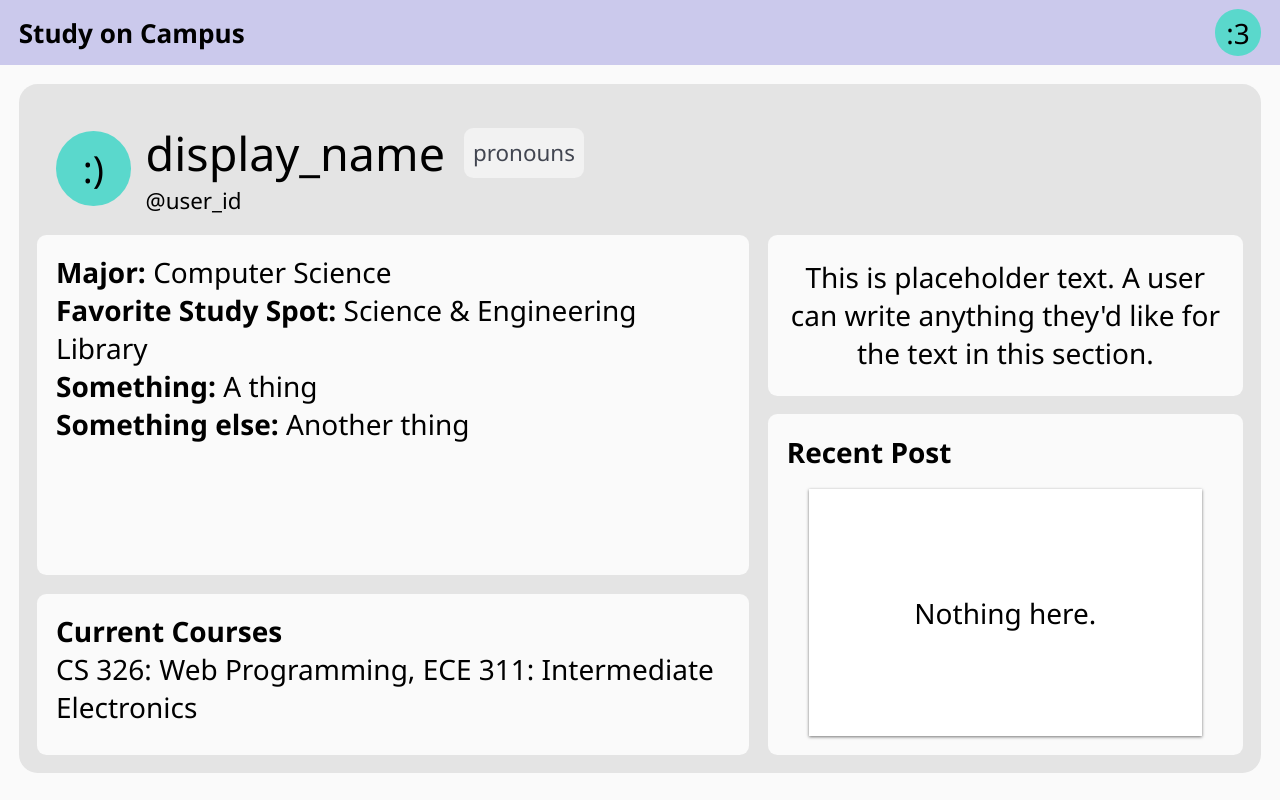
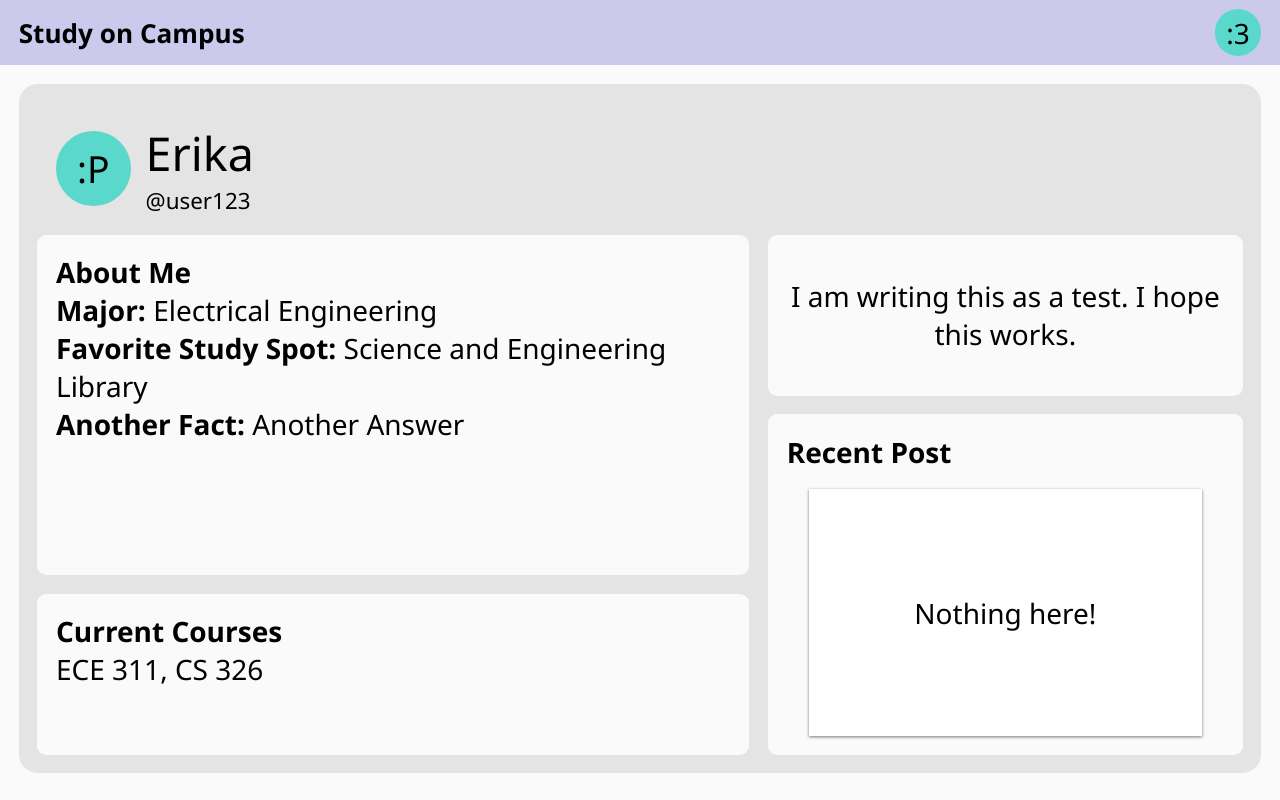
Before and after one commit to eelston/326Group11, a website with bundled scripts: page frontend/src/pages/UserProfile/index.html in a window 1280 px wide. Built offline with nearby package versions, Linux system fonts and the light colour scheme; files whose address does not match are found by name.

Commit message:
initial UI implementation
implemented mockup only (with edits to HTML structure), no features yet

```diff
--- /dev/null
+++ b/frontend/src/components/UserProfileComponent/UserProfileComponent.css
@@ -0,0 +1,190 @@
+/**
+ * DONE SO FAR: only updated css tags according to updated HTML template
+ * TODO: comment/section this out a little better (currently just pulled from mockup)
+ */
+
+
+#profile-container {
+    background: var(--grey-200);
+    padding: 1rem;
+    border-radius: 1rem;
+
+    min-width: fit-content;
+}
+
+/******* PROFILE HEADER ********/
+/** (name, pronouns, user_id) **/
+#profile-header {
+    box-sizing: border-box;
+
+    width: 100%;
+
+    display: flex;
+    align-items: center;
+    padding: 1rem;
+}
+
+#profile-icon {
+    /* this is the one in the profile header, different size from navbar header */
+    min-width: 4rem; /* prevent icon circle from squashing with smaller window width */
+    min-height: 4rem;
+    align-items: center;
+}
+
+#profile-icon:hover {
+    cursor: pointer;
+    background: #40a198;
+    box-shadow: none;
+}
+
+#profile-icon .icon-content {
+    font-size: 2rem;
+}
+
+/* text in profile "header" */
+.header-text-container {
+    display: grid;
+    grid-template-columns: 1fr 1fr;
+    column-gap: 1rem;
+
+    margin-left: 0.8rem;
+    align-items: center;
+}
+
+.display-name {
+    font-size: 2.5rem;
+}
+
+.user-pronouns {
+    color: var(--grey-500);
+    background: var(--grey-100);
+
+    border-radius: 0.5rem;
+    padding: 0.5rem;
+    height: fit-content;
+    width: fit-content;
+
+    font-size: 1.2rem;
+}
+
+.header-text-container .user-id {
+    font-size: 1.2rem;
+    color: var(--darkgrey);
+}
+
+/****** PROFILE CONTENT *******/
+.profile-content {
+    display: grid;
+    grid-template-columns: 3fr 2fr;
+    grid-template-rows: repeat(3, 1fr);
+    gap: 1rem;
+
+    min-height: 65vh;
+}
+
+/* subsection container formatting */
+.profile-subsection {
+    border-radius: 0.5rem;
+    padding: 1rem;
+    background: var(--grey-050);
+}
+
+.profile-subsection * {
+    font-size: 1.5rem;
+}
+
+.location-link {
+    color: black;
+    text-decoration: none;
+}
+
+.location-link:hover {
+    text-decoration: underline;
+    cursor: pointer;
+}
+
+.location-link:visited {
+    color: black;
+}
+
+#about-container {
+    grid-row: 1 / 3;
+}
+
+#about-container li {
+    list-style: none;
+}
+
+#blurb-container {
+    display: flex;
+    align-items: center;
+    text-align: center;
+}
+
+#course-list-container {
+    grid-row: 3 / 3;
+}
+
+#recent-post-container {
+    grid-row: 2 / -1;
+    display: flex;
+    flex-direction: column;
+}
+
+#post-embed-container {
+    background: white;
+    margin-top: 1rem;
+    width: 90%;
+    height: 90%;
+    box-shadow: var(--grey-400) 0 1px 3px;
+    /* same box shadow as location cards */
+    align-self: center;
+
+    display: flex;
+    justify-content: center;
+    align-items: center;
+}
+
+/******************************
+******** MEDIA QUERIES ********
+******************************/
+@media screen and (max-width: 60rem) {
+    /*  window width small enough for single card rows,
+        e.g., mobile devices in portrait mode, most likely */
+
+    /**** subsection layout ****/
+    .profile-content-container {
+        display: grid;
+        grid-template-columns: 1fr;
+        grid-template-rows: auto;
+        gap: 1rem;
+
+        min-height: 60vh;
+    }
+
+    .user-info-container {
+        grid-row: auto;
+    }
+
+    .course-list-container {
+        grid-row: auto;
+    }
+
+    .blurb-container {
+        grid-row: 1;
+    }
+
+    .recent-post-container {
+        grid-row: auto;
+    }
+}
+
+@media screen and (max-width: 40rem) {
+/* window width small enough to need profile header wrapping */
+/**** profile header ****/
+main {background:lightblue}
+    .header-text-container {
+        display: flex;
+        flex-wrap: wrap;
+    }
+}
--- /dev/null
+++ b/frontend/src/components/UserProfileComponent/UserProfileComponent.js
@@ -0,0 +1,159 @@
+import { BaseComponent } from "../BaseComponent/BaseComponent.js";
+
+export class UserProfileComponent extends BaseComponent {
+    #container = null; // init component container element
+
+    constructor(userData = {}) {
+        console.log("Constructing User Profile...")
+        super();
+        this.userData = userData;
+        this.loadCSS('UserProfileComponent');
+    }
+
+    render() {
+        // check if container is already rendered
+        if (this.#container) {
+            return this.#container;
+        }
+
+        // update page title
+        document.title = `${this.userData.name}'s Profile | Study on Campus`;
+
+        // create container div with relevant class
+        this.#container = document.createElement('div');
+        this.#container.setAttribute('id', 'profile-container');
+
+        // add container to main component
+        document.getElementsByTagName('main')[0].appendChild(this.#container);
+
+        // set up subsection divs
+        this.#setupProfileHeader(); // user icon, name, id, pronouns
+        this.#setupProfileContent(); // user profile content (about, blurb, courses, recent post)
+        this.#attachEventListeners();
+
+    }
+
+    #setupProfileHeader() {
+        // set up profile header HTML
+        const profileHeader = document.createElement('div');
+        profileHeader.setAttribute('id', 'profile-header');
+        profileHeader.innerHTML = this.#getProfileHeaderTemplate();
+        this.#container.appendChild(profileHeader); // add to user profile container
+
+        // populate with user data
+        this.#updateProfileHeader();
+    }
+
+    /**
+     * returns HTML template for profile header
+     */
+    #getProfileHeaderTemplate() {
+        return `
+            <div class="user-icon" id="profile-icon"><span class="icon-content"></span></div>
+
+            <div class="header-text-container">
+                <div class="display-name" id="profile-name"></div>
+                <div class="user-pronouns"></div>
+                <div class="user-id"></div>
+            </div>
+        `;
+    }
+
+    /**
+     * populate user profile header corresponding user data/content
+     */
+    #updateProfileHeader() {
+        // renders icon belonging to user profile (NOT necessarily the same as user viewing this page)
+        document.getElementById('profile-icon').querySelector('.icon-content').textContent = this.userData.iconContent;
+
+        // fill with user name and id
+        document.getElementById('profile-name').innerText = this.userData.name;
+        document.querySelector('.user-id').innerText = `@${this.userData.userId}`;
+
+        // display pronouns according to user settings
+        if (this.userData.settings.displayPronouns)  { // if enabled
+            document.querySelector('.user-pronouns').innerText = this.userData.pronouns;
+        } else {
+            document.querySelector('.user-pronouns').style.background = "none"; // display: none affects user--id placement, TODO: maybe adjust to avoid that (later)
+        }
+    }
+
+
+    #setupProfileContent() {
+        // set up profile content container HTML
+        const profileContent = document.createElement('div');
+        profileContent.classList.add('profile-content');
+        profileContent.innerHTML = this.#getProfileContentTemplate();
+        this.#container.appendChild(profileContent); // add to user profile container
+
+        // populate with user data
+        this.#updateProfileContent();
+    }
+
+    /**
+     * returns HTML template for user profile content/subsections
+     */
+    #getProfileContentTemplate() {
+        return `
+            <div id="about-container" class="profile-subsection">
+                <strong class="profile-subsection-title">About Me</strong>
+                <ul id="about-list">
+                </ul>
+            </div>
+
+            <div id="blurb-container" class="profile-subsection">
+                <p id="blurb">Nothing here!
+                </p>
+            </div>
+
+            <div id="course-list-container" class="profile-subsection">
+                <strong class="profile-subsection-title">Current Courses</strong>
+                <p id="courses">
+                </p>
+            </div>
+
+            <div id="recent-post-container" class="profile-subsection">
+                <strong class="profile-subsection-title">Recent Post</strong>
+                <div id="post-embed-container">
+                    <p class="placeholder-text">Nothing here!</p>
+                </div>
+            </div>
+        `;
+    }
+
+    /**
+     * populate user profile subsections with corresponding user data/content
+     */
+    #updateProfileContent() {
+        // about section
+        const aboutSection = document.getElementById('about-list'); // get fact/about list
+        this.userData.profileContent.about.forEach(fact => { // populate with each user fact
+            const li = document.createElement('li'); // create new list item
+            li.innerHTML = `<strong class="fact-title">${fact.factName}:</strong> ${fact.factContent}` // add user data (e.g., *Favorite Study Spot:* SEL)
+            aboutSection.appendChild(li); // add to list
+        })
+
+        // user blurb
+        const blurbSection = document.getElementById('blurb');
+        blurbSection.innerText = this.userData.profileContent.blurb;
+
+        // current courses
+        const courseSection = document.getElementById('courses');
+        courseSection.innerText = this.userData.profileContent.courses;
+        // TODO: swap this over to a list if we implement a course database
+
+        // recent posts
+        const recentPostSection = document.getElementById('post-embed-container');
+        // TODO: THIS IS NOT IMPLEMENTED YET. need to determine how posts are embedded
+    }
+
+    #attachEventListeners() {
+        // const hub = EventHub.getInstance();
+
+        // TODO: determine events (if any) for user profile page
+        // planned/WIP:
+            // location -> navigate to location browsing page, filtered for spec location
+            // if viewer === profile owner, display button to navigate to user settings
+            // ALSO: need to add user settings for profile content
+    }
+}
--- a/frontend/src/pages/UserProfile/index.html
+++ b/frontend/src/pages/UserProfile/index.html
@@ -5,6 +5,7 @@
     <title>Name's Profile | Study on Campus</title>
 
     <link rel="stylesheet" href="style.css">
+    <script type="module" src="script.js"></script>
 </head>
 
 <body>
@@ -14,7 +15,7 @@
     </header>
 
     <main>
-        <div id="profile-container">
+        <!-- <div id="profile-container">
             <div class="profile-header">
                 <div class="user-icon" id="profile-icon"><span class="icon-content">:)</span></div>
 
@@ -66,6 +67,6 @@
                     </div>
                 </div>
             </div>
-        </div>
+        </div> -->
     </main>
 </body>
--- a/frontend/src/pages/UserProfile/style.css
+++ b/frontend/src/pages/UserProfile/style.css
@@ -88,187 +88,3 @@ main {
     margin: 1rem auto;
     padding: 0 1rem;
 }
-
-#profile-container {
-    background: var(--grey-200);
-    padding: 1rem;
-    border-radius: 1rem;
-
-    min-width: fit-content;
-}
-
-/******* PROFILE HEADER ********/
-/** (name, pronouns, user_id) **/
-.profile-header {
-    box-sizing: border-box;
-
-    width: 100%;
-
-    display: flex;
-    align-items: center;
-    padding: 1rem;
-}
-
-#profile-icon {
-    /* this is the one in the profile header, different size from navbar header */
-    min-width: 4rem; /* prevent icon circle from squashing with smaller window width */
-    min-height: 4rem;
-    align-items: center;
-}
-
-#profile-icon:hover {
-    cursor: pointer;
-    background: #40a198;
-    box-shadow: none;
-}
-
-#profile-icon .icon-content {
-    font-size: 2rem;
-}
-
-.header-text-container {
-    display: grid;
-    grid-template-columns: 1fr 1fr;
-    column-gap: 1rem;
-
-    margin-left: 0.8rem;
-    align-items: center;
-}
-
-#profile-name {
-    font-size: 2.5rem;
-}
-
-.user-pronouns {
-    color: var(--grey-500);
-    background: var(--grey-100);
-
-    border-radius: 0.5rem;
-    padding: 0.5rem;
-    height: fit-content;
-    width: fit-content;
-
-    font-size: 1.2rem;
-}
-
-.header-text-container .user-id {
-    font-size: 1.2rem;
-    color: var(--darkgrey);
-}
-
-
-/****** PROFILE CONTENT *******/
-.profile-content-container {
-    display: grid;
-    grid-template-columns: 3fr 2fr;
-    grid-template-rows: repeat(3, 1fr);
-    gap: 1rem;
-
-    min-height: 65vh;
-}
-
-.profile-subsection {
-    border-radius: 0.5rem;
-    padding: 1rem;
-    background: var(--grey-050);
-}
-
-.profile-subsection * {
-    font-size: 1.5rem;
-}
-
-.location-link {
-    color: black;
-    text-decoration: none;
-}
-
-.location-link:hover {
-    text-decoration: underline;
-    cursor: pointer;
-}
-
-.location-link:visited {
-    color: black;
-}
-
-.user-info-container {
-    grid-row: 1 / 3;
-}
-
-.user-info-container li {
-    list-style: none;
-}
-
-.course-list-container {
-    grid-row: 3 / 3;
-}
-
-.blurb-container {
-    display: flex;
-    align-items: center;
-    text-align: center;
-}
-
-.recent-post-container {
-    grid-row: 2 / -1;
-    display: flex;
-    flex-direction: column;
-}
-
-.post-embed-container {
-    background: white;
-    margin-top: 1rem;
-    width: 90%;
-    height: 90%;
-    box-shadow: var(--grey-400) 0 1px 3px;
-    /* same box shadow as location cards */
-    align-self: center;
-
-    display: flex;
-    justify-content: center;
-    align-items: center;
-}
-
-/******************************
-******** MEDIA QUERIES ********
-******************************/
-@media screen and (max-width: 60rem) {
-    /*  window width small enough for single card rows,
-        e.g., mobile devices in portrait mode, most likely */
-
-    /**** subsection layout ****/
-    .profile-content-container {
-        display: grid;
-        grid-template-columns: 1fr;
-        grid-template-rows: auto;
-        gap: 1rem;
-
-        min-height: 60vh;
-    }
-
-    .user-info-container {
-        grid-row: auto;
-    }
-
-    .course-list-container {
-        grid-row: auto;
-    }
-
-    .blurb-container {
-        grid-row: 1;
-    }
-
-    .recent-post-container {
-        grid-row: auto;
-    }
-}
-
-@media screen and (max-width: 40rem) {
-/* window width small enough to need profile header wrapping */
-/**** profile header ****/
-main {background:lightblue}
-    .header-text-container {
-        display: flex;
-        flex-wrap: wrap;
-    }
-}
--- /dev/null
+++ b/frontend/tests/data/MockUser.js
@@ -0,0 +1,27 @@
+export const MockUser = {
+    userId: "user123",
+    name: "Erika",
+    email: "secret@email.com",
+    password: "secret",
+
+    pronouns: "she/he",
+    iconContent: ":P",
+
+    settings: {
+        displayPronouns: false,
+        displayMajor: true,
+
+        receiveEmailNotifications: true,
+    },
+    profileContent: {
+        about: [
+            { factName: "Major", factContent: "Electrical Engineering" },
+            { factName: "Favorite Study Spot", factContent: "Science and Engineering Library" },
+            { factName: "Another Fact", factContent: "Another Answer" }
+        ],
+        blurb: "I am writing this as a test. I hope this works.",
+        courses: "ECE 311, CS 326",
+    },
+
+    authoredPosts: [],
+}
```
Also changed, not shown: frontend/src/pages/UserProfile/script.js (added, +55 -0 lines).
